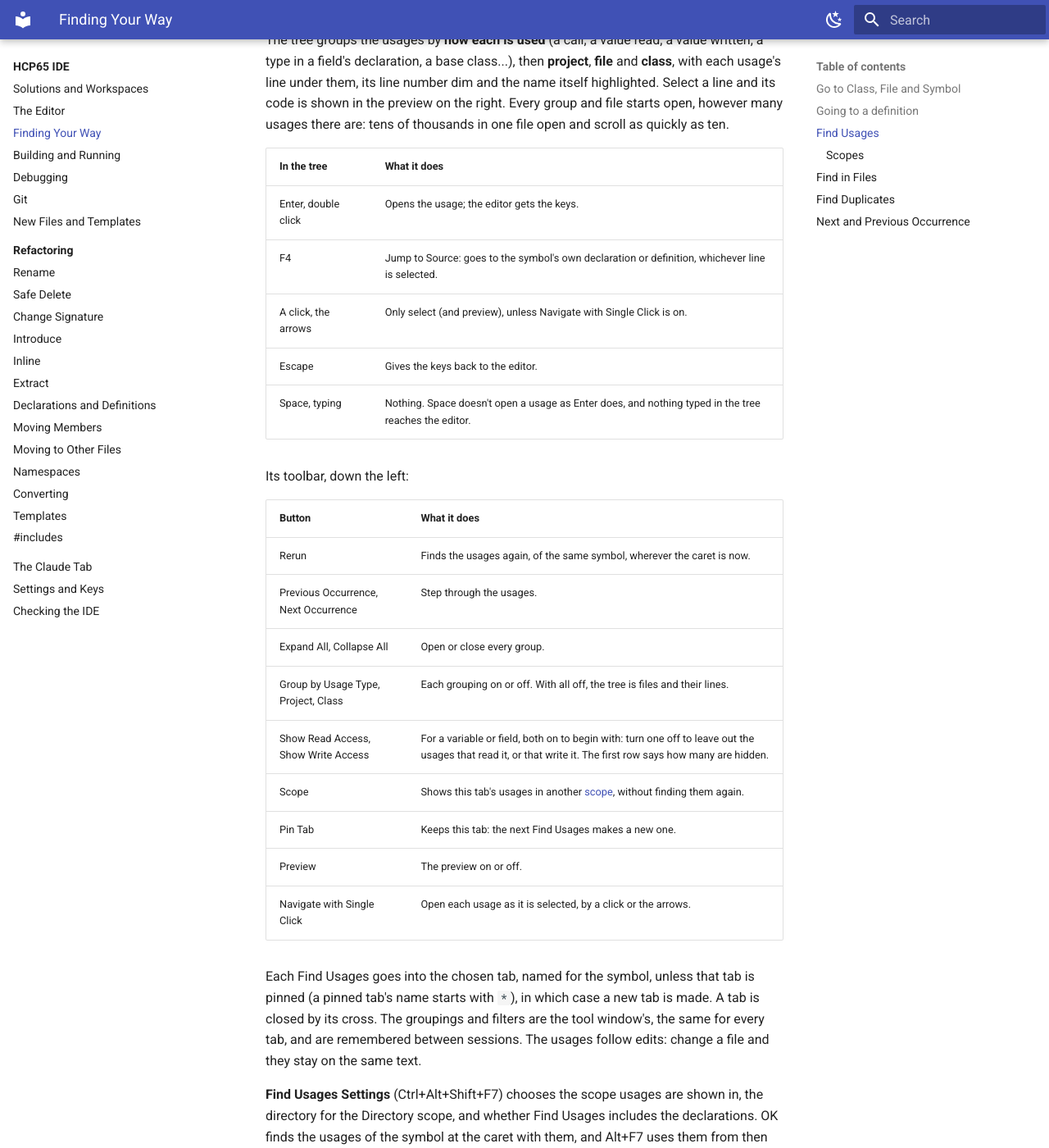
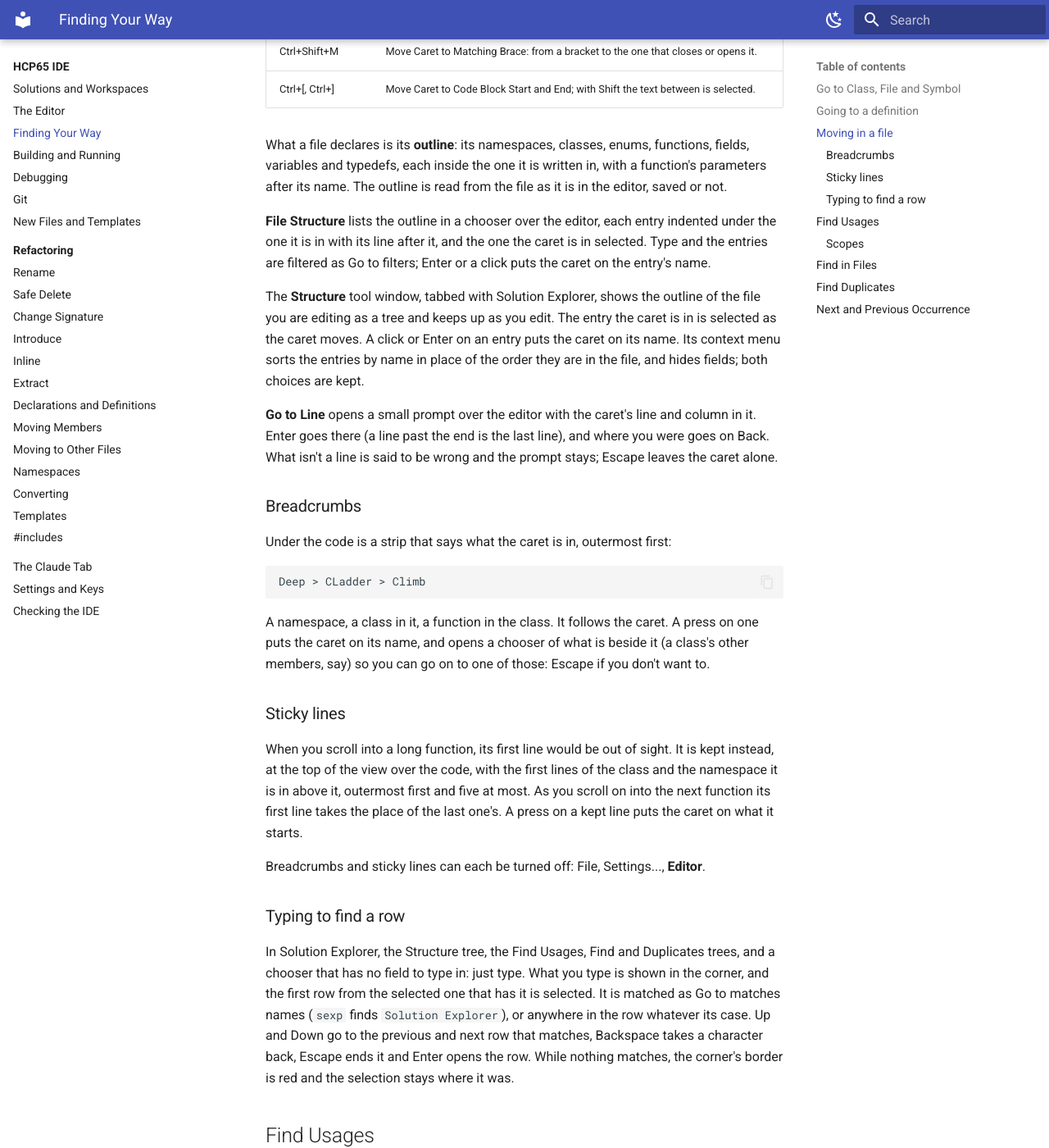
Before and after one commit to andrewpaterson/HCP65, an MkDocs documentation site: the page built from Website/docs/ide/navigation.md, in a window 1280 px wide and 1400 px high, scrolled down 2520 px. Shown: the whole window at 82% size. Built offline with MkDocs 1.6.1 and Material for MkDocs 9.7.7, drawn with Linux system fonts in a browser that asks for light colours; plug-ins that fetch from the network failed and are left out; some of the changed text lies outside the part shown.

Commit message:
The website's IDE pages: moving in a file (File Structure, the Structure tool window, Next and Previous Method, Go to Line, the brace commands, breadcrumbs, sticky lines, typing to find a row), Settings' Editor page and the new keys.

````diff
--- a/Website/docs/ide/navigation.md
+++ b/Website/docs/ide/navigation.md
@@ -57,6 +57,64 @@ still extends the selection; Ctrl+click no longer does.
 (Go to, Find Usages, F4, Next Occurrence, a file opened from Solution Explorer) puts where you were on
 Back, as does a big move of the caret (a click far away, Ctrl+End) or choosing another tab.  Back reopens
 a file if it was closed since.  The history is kept for the session only.
+
+## Moving in a file
+
+| Keys | What they do |
+|---|---|
+| Ctrl+F12 | File Structure: a chooser of everything the file declares. |
+| Alt+7 | The Structure tool window: the same, as a tree that stays open. |
+| Alt+Down, Alt+Up | Next and Previous Method: the caret goes to the next function's name, or the one before. |
+| Ctrl+G | Go to Line: type a line, or a line and a column (`120` or `120:8`). |
+| Ctrl+Shift+M | Move Caret to Matching Brace: from a bracket to the one that closes or opens it. |
+| Ctrl+[, Ctrl+] | Move Caret to Code Block Start and End; with Shift the text between is selected. |
+
+What a file declares is its **outline**: its namespaces, classes, enums, functions, fields, variables
+and typedefs, each inside the one it is written in, with a function's parameters after its name.  The
+outline is read from the file as it is in the editor, saved or not.
+
+**File Structure** lists the outline in a chooser over the editor, each entry indented under the one it
+is in with its line after it, and the one the caret is in selected.  Type and the entries are filtered
+as Go to filters; Enter or a click puts the caret on the entry's name.
+
+The **Structure** tool window, tabbed with Solution Explorer, shows the outline of the file you are
+editing as a tree and keeps up as you edit.  The entry the caret is in is selected as the caret moves.
+A click or Enter on an entry puts the caret on its name.  Its context menu sorts the entries by name in
+place of the order they are in the file, and hides fields; both choices are kept.
+
+**Go to Line** opens a small prompt over the editor with the caret's line and column in it.  Enter goes
+there (a line past the end is the last line), and where you were goes on Back.  What isn't a line is
+said to be wrong and the prompt stays; Escape leaves the caret alone.
+
+### Breadcrumbs
+
+Under the code is a strip that says what the caret is in, outermost first:
+
+```text
+Deep > CLadder > Climb
+```
+
+A namespace, a class in it, a function in the class.  It follows the caret.  A press on one puts the
+caret on its name, and opens a chooser of what is beside it (a class's other members, say) so you can
+go on to one of those: Escape if you don't want to.
+
+### Sticky lines
+
+When you scroll into a long function, its first line would be out of sight.  It is kept instead, at the
+top of the view over the code, with the first lines of the class and the namespace it is in above it,
+outermost first and five at most.  As you scroll on into the next function its first line takes the
+place of the last one's.  A press on a kept line puts the caret on what it starts.
+
+Breadcrumbs and sticky lines can each be turned off: File, Settings..., **Editor**.
+
+### Typing to find a row
+
+In Solution Explorer, the Structure tree, the Find Usages, Find and Duplicates trees, and a chooser
+that has no field to type in: just type.  What you type is shown in the corner, and the first row from
+the selected one that has it is selected.  It is matched as Go to matches names (`sexp` finds
+`Solution Explorer`), or anywhere in the row whatever its case.  Up and Down go to the previous and
+next row that matches, Backspace takes a character back, Escape ends it and Enter opens the row.  While
+nothing matches, the corner's border is red and the selection stays where it was.
 
 ## Find Usages
 
````
Also changed, not shown: Website/docs/ide/editor.md (+1 -1 lines), Website/docs/ide/settings.md (+16 -3 lines).
